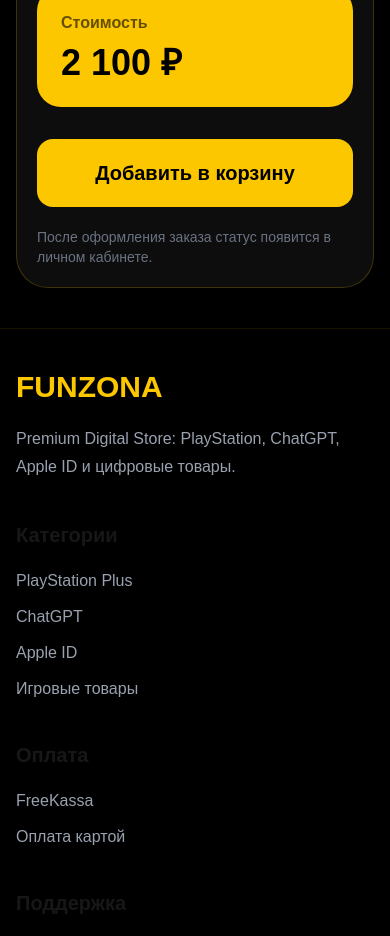
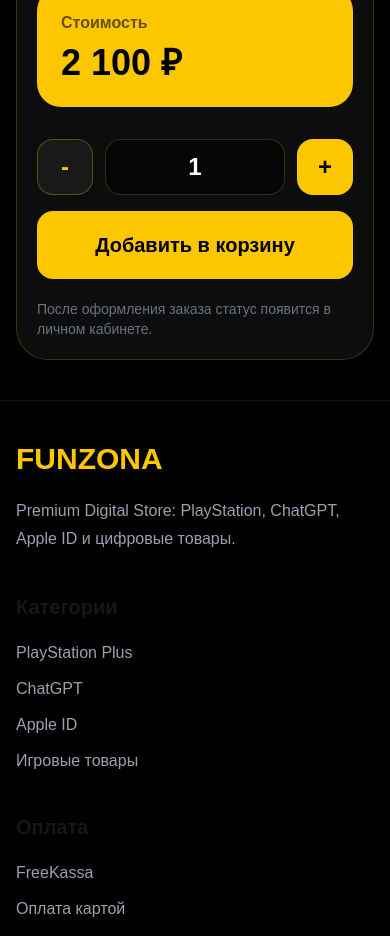
Before and after one commit to maksimzharkov03-eng/funzona, a Next.js app: page /product/910001 in a window 390 px wide. Shown: the part 1180-2116 px from the top of the page. Built offline with nearby package versions, Linux system fonts and the light colour scheme; no server answers; the database is empty.

Commit message:
Add quantity controls to catalog products

```diff
--- a/app/catalog/CatalogClient.tsx
+++ b/app/catalog/CatalogClient.tsx
@@ -64,11 +64,75 @@
   );
 }
 
+type QuantityControlsProps = {
+  product: any;
+  quantity: number;
+  setQuantity: (productId: string, value: number) => void;
+  addToCart: (product: any) => void;
+};
+
+function QuantityControls({
+  product,
+  quantity,
+  setQuantity,
+  addToCart,
+}: QuantityControlsProps) {
+  const productId = String(product.id);
+
+  return (
+    <div className="mt-4 space-y-2">
+      <div className="grid grid-cols-[36px_1fr_36px] items-center gap-2">
+        <button
+          type="button"
+          onClick={(event) => {
+            event.preventDefault();
+            event.stopPropagation();
+            setQuantity(productId, Math.max(1, quantity - 1));
+          }}
+          className="h-9 rounded-xl border border-yellow-400/25 bg-white/5 text-yellow-400 font-black hover:bg-yellow-400 hover:text-black transition"
+          aria-label="Уменьшить количество"
+        >
+          -
+        </button>
+        <div className="h-9 rounded-xl border border-yellow-400/15 bg-black/60 flex items-center justify-center font-black">
+          {quantity}
+        </div>
+        <button
+          type="button"
+          onClick={(event) => {
+            event.preventDefault();
+            event.stopPropagation();
+            setQuantity(productId, quantity + 1);
+          }}
+          className="h-9 rounded-xl bg-yellow-400 text-black font-black hover:bg-yellow-300 transition"
+          aria-label="Увеличить количество"
+        >
+          +
+        </button>
+      </div>
+
+      <button
+        type="button"
+        onClick={(event) => {
+          event.preventDefault();
+          event.stopPropagation();
+          addToCart(product);
+        }}
+        className="w-full h-10 rounded-xl bg-yellow-400 text-black text-sm font-black hover:bg-yellow-300 transition"
+      >
+        В корзину
+      </button>
+    </div>
+  );
+}
+
 export default function CatalogClient() {
   const searchParams = useSearchParams();
   const [products, setProducts] = useState<any[]>([]);
   const [category, setCategory] = useState("Все");
   const [loading, setLoading] = useState(true);
+  const [quantities, setQuantities] = useState<Record<string, number>>({});
+  const [toast, setToast] = useState("");
 
   useEffect(() => {
     const categoryFromUrl = searchParams.get("category");
@@ -98,6 +162,33 @@
     if (category === "Все") return products;
     return products.filter((product) => product.category === category);
   }, [category, products]);
+
+  useEffect(() => {
+    if (!toast) return;
+
+    const timer = window.setTimeout(() => setToast(""), 1800);
+    return () => window.clearTimeout(timer);
+  }, [toast]);
+
+  function setProductQuantity(productId: string, value: number) {
+    setQuantities((current) => ({
+      ...current,
+      [productId]: Math.max(1, value),
+    }));
+  }
+
+  function addProductToCart(product: any) {
+    const productId = String(product.id);
+    const quantity = quantities[productId] || 1;
+    const cart = JSON.parse(localStorage.getItem("cart") || "[]");
+
+    for (let index = 0; index < quantity; index += 1) {
+      cart.push(product);
+    }
+
+    localStorage.setItem("cart", JSON.stringify(cart));
+    setToast(product.name + " x" + quantity + " добавлено в корзину");
+  }
 
   function selectCategory(item: string) {
     if (item === "Подписки") {
@@ -258,14 +349,16 @@
                     {product.description}
                   </p>
 
-                  <div className="flex items-center justify-between gap-2 mt-4">
+                  <div className="mt-4">
                     <p className="text-lg sm:text-xl font-black text-yellow-400 whitespace-nowrap">
                       {product.price}
                     </p>
-
-                    <span className="h-9 w-9 rounded-xl bg-yellow-400 text-black flex items-center justify-center font-black group-hover:bg-yellow-300 transition shrink-0">
-                      →
-                    </span>
+                    <QuantityControls
+                      product={product}
+                      quantity={quantities[String(product.id)] || 1}
+                      setQuantity={setProductQuantity}
+                      addToCart={addProductToCart}
+                    />
                   </div>
                 </div>
               </a>
@@ -273,6 +366,12 @@
           </div>
         )}
       </div>
+
+      {toast ? (
+        <div className="fixed right-4 bottom-4 z-50 max-w-[calc(100vw-2rem)] rounded-2xl border border-yellow-400/30 bg-black px-5 py-4 text-sm sm:text-base font-black shadow-2xl">
+          {toast}
+        </div>
+      ) : null}
     </main>
   );
 }
--- a/app/product/[id]/AddToCartButton.tsx
+++ b/app/product/[id]/AddToCartButton.tsx
@@ -1,10 +1,16 @@
 "use client";
 
+import { useState } from "react";
+
 export default function AddToCartButton({ product }: { product: any }) {
+  const [quantity, setQuantity] = useState(1);
+
   function addToCart() {
     const cart = JSON.parse(localStorage.getItem("cart") || "[]");
 
+    for (let index = 0; index < quantity; index += 1) {
       cart.push(product);
+    }
 
     localStorage.setItem("cart", JSON.stringify(cart));
 
@@ -12,11 +18,35 @@
   }
 
   return (
+    <div className="mt-8">
+      <div className="grid grid-cols-[56px_1fr_56px] gap-3">
+        <button
+          type="button"
+          onClick={() => setQuantity((value) => Math.max(1, value - 1))}
+          className="h-14 rounded-2xl border border-yellow-400/30 bg-white/5 text-yellow-400 text-2xl font-black hover:bg-yellow-400 hover:text-black transition"
+          aria-label="Уменьшить количество"
+        >
+          -
+        </button>
+        <div className="h-14 rounded-2xl border border-yellow-400/20 bg-black/60 flex items-center justify-center text-2xl font-black">
+          {quantity}
+        </div>
+        <button
+          type="button"
+          onClick={() => setQuantity((value) => value + 1)}
+          className="h-14 rounded-2xl bg-yellow-400 text-black text-2xl font-black hover:bg-yellow-300 transition"
+          aria-label="Увеличить количество"
+        >
+          +
+        </button>
+      </div>
+
       <button
         onClick={addToCart}
-      className="w-full mt-8 bg-yellow-400 text-black py-5 rounded-2xl text-xl font-black hover:bg-yellow-300 hover:scale-[1.02] transition"
+        className="w-full mt-4 bg-yellow-400 text-black py-5 rounded-2xl text-xl font-black hover:bg-yellow-300 hover:scale-[1.02] transition"
       >
         Добавить в корзину
       </button>
+    </div>
   );
 }
```
Lines whose indentation alone changed are shown as unchanged.
